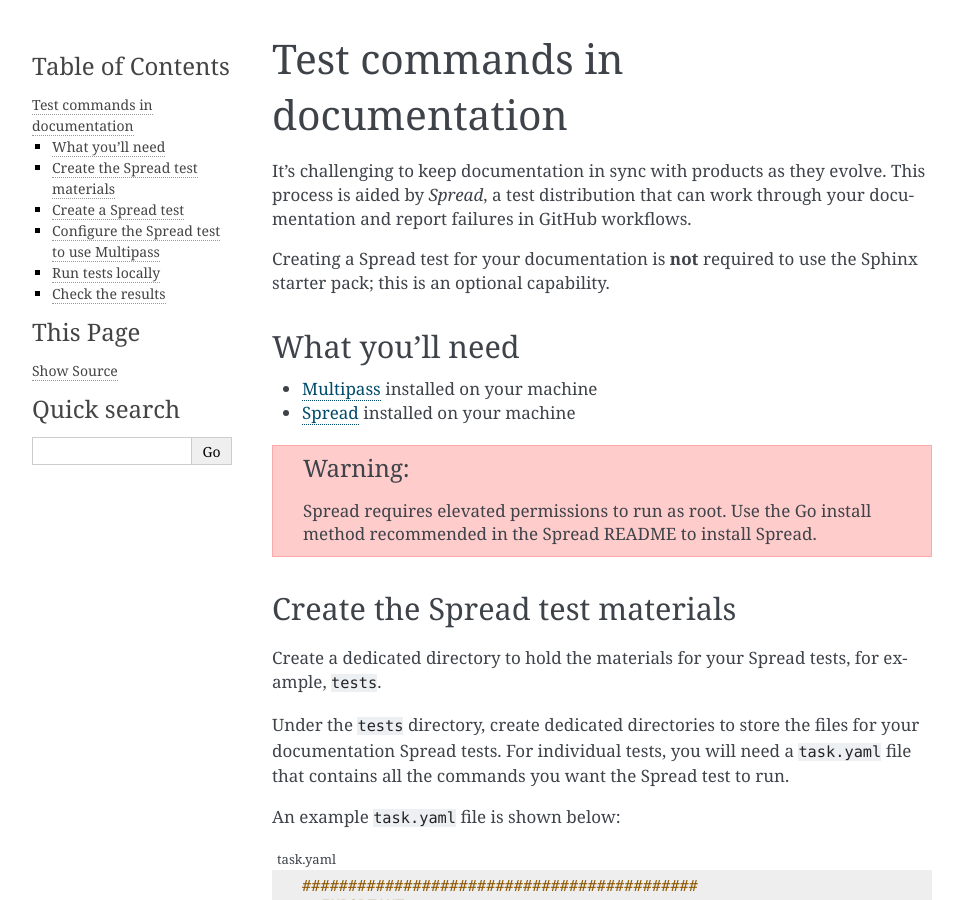
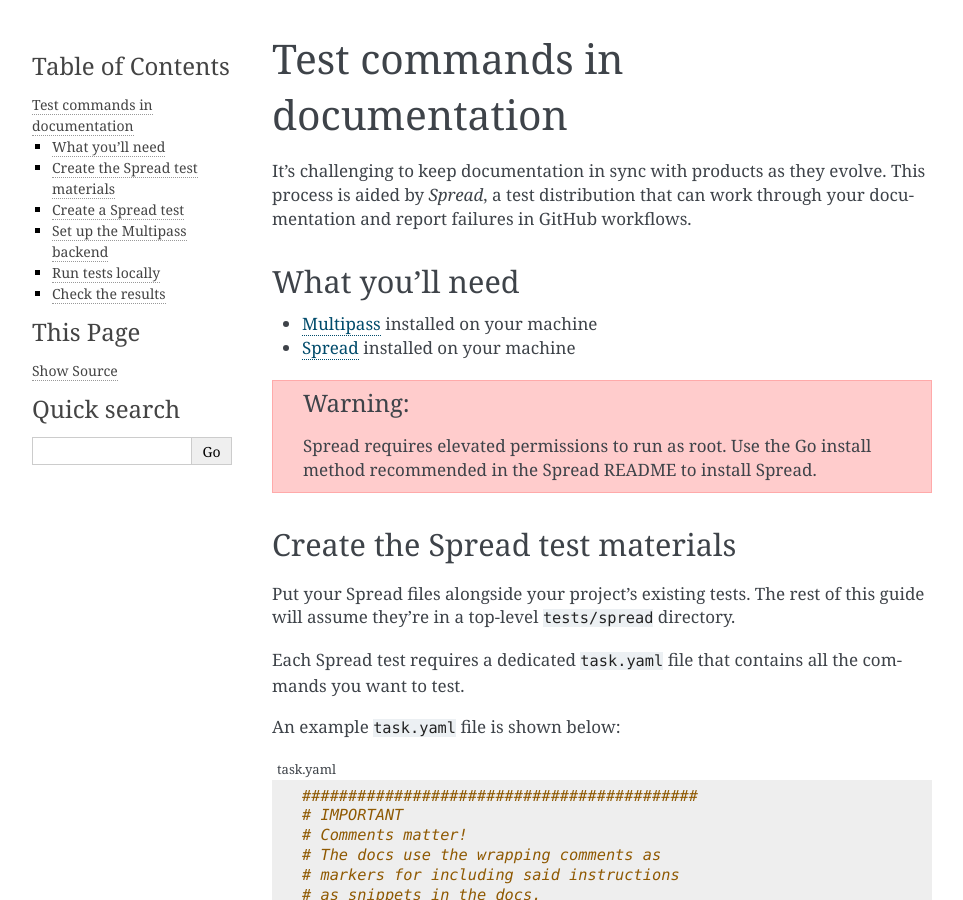
Before and after one commit to canonical/sphinx-docs-starter-pack, a Sphinx documentation site: the page built from docs/how-to/add-documentation-testing.rst, in a window 1280 px wide and 900 px high. Shown: the whole window, without its empty margins (148-1111 px from the left). Built offline with Sphinx 7.4.7, drawn with Linux system fonts in a browser that asks for light colours; pages that are not in the unit, such as notebooks, are missing from menus; some of the changed text lies outside the part shown.

Commit message:
Incorporate review from @jahn-junior

```diff
--- a/docs/how-to/add-documentation-testing.rst
+++ b/docs/how-to/add-documentation-testing.rst
@@ -6,9 +6,6 @@ Test commands in documentation
 It's challenging to keep documentation in sync with products as they evolve. This
 process is aided by *Spread*, a test distribution that can work through your
 documentation and report failures in GitHub workflows.
-
-Creating a Spread test for your documentation is **not** required to use
-the Sphinx starter pack; this is an optional capability.
 
 What you'll need
 ----------------
@@ -24,13 +21,12 @@ What you'll need
 Create the Spread test materials
 --------------------------------
 
-Create a dedicated directory to hold the materials for your
-Spread tests, for example, ``tests``.
+Put your Spread files alongside your project's existing tests.
+The rest of this guide will assume they're in a top-level
+``tests/spread`` directory.
 
-Under the ``tests`` directory, create dedicated directories
-to store the files for your documentation Spread tests. For individual tests,
-you will need a ``task.yaml`` file that contains all the commands
-you want the Spread test to run.
+Each Spread test requires a dedicated ``task.yaml`` file that contains
+all the commands you want to test.
 
 An example ``task.yaml`` file is shown below:
 
@@ -132,8 +128,8 @@ your project along with the systems you want Spread to use.
 In this example, Spread looks for tests in the ``project_name/tests`` directory and
 runs them on Ubuntu 24.04.
 
-Configure the Spread test to use Multipass
-------------------------------------------
+Set up the Multipass backend
+----------------------------
 
 Each job in Spread has a backend, or a way to obtain a machine for running your Spread
 tests. Spread can run on various backends, like
```
Also changed, not shown: other parts of docs/how-to/add-documentation-testing.rst (+4 -4 lines).
